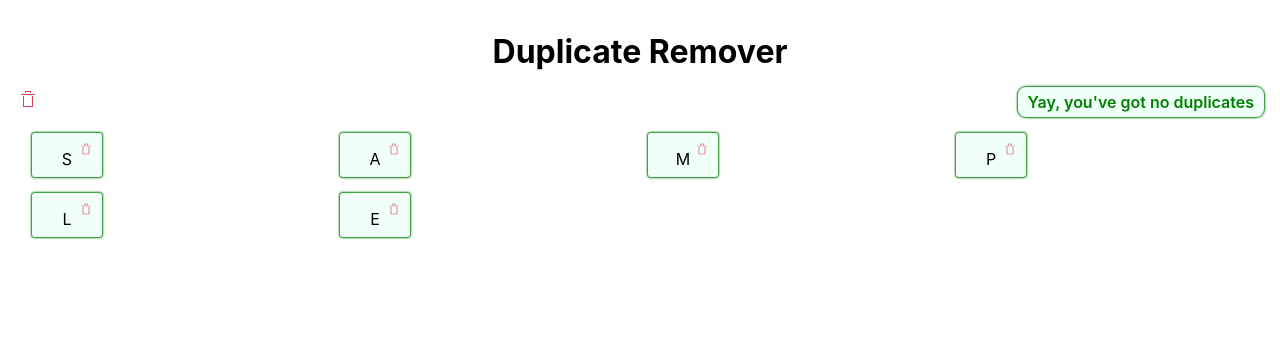
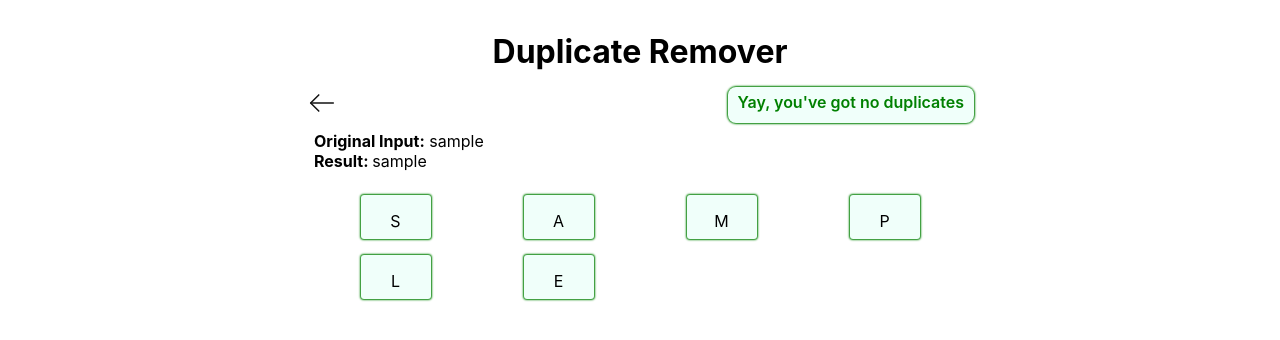
Before and after one commit to HousewareHQ/frontend-engineering-octernship, a React (Create React App) app in the folder app/: page / in a window 1280 px wide. Both pictures are taken after typing "Sample" into the empty fields and a click on the input "submit". Shown: the top 340 px of the page. Built offline with nearby package versions, Linux system fonts and the light colour scheme; the HTML template or start-up script is replaced by a standard one.

Commit message:
feat: added icon and built success header

```diff
--- a/app/src/App.css
+++ b/app/src/App.css
@@ -6,6 +6,8 @@
 
 .App {
   padding: 2rem 1rem;
+  max-width: 700px;
+  margin: auto;
 }
 
 h1 {
@@ -40,6 +42,7 @@ small {
 .output {
   display: grid;
   grid-template-columns: repeat(4, 1fr);
+  justify-items: center;
   padding: 1rem;
   gap: 1rem;
 }
@@ -77,13 +80,25 @@ small {
   border: none;
   width: 16px;
   height: 16px;
+  opacity: 0;
+  transition: all 0.2s;
+}
+
+.card:hover .btn-delete {
+  opacity: 1;
 }
 
 .btn-delete:hover {
   filter: saturate(200);
   cursor: pointer;
+  transform: scale(1.1);
 }
 
 .btn-delete img {
   width: 100%;
 }
+
+.message {
+  min-height: 40px;
+  padding: 0.5rem;
+}
--- a/app/src/App.js
+++ b/app/src/App.js
@@ -5,6 +5,7 @@ import { useState } from "react";
 
 function App() {
   const [input, setInput] = useState("");
+  const [originalInput, setOriginalInput] = useState("");
   const [output, setOutput] = useState([]);
 
   return (
@@ -14,12 +15,23 @@ function App() {
         <Route
           path="/"
           element={
-            <Input input={input} setInput={setInput} setOutput={setOutput} />
+            <Input
+              input={input}
+              setInput={setInput}
+              setOutput={setOutput}
+              setOriginalInput={setOriginalInput}
+            />
           }
         />
         <Route
           path="/result"
-          element={<Output output={output} setOutput={setOutput} />}
+          element={
+            <Output
+              output={output}
+              setOutput={setOutput}
+              originalInput={originalInput}
+            />
+          }
         />
       </Routes>
     </div>
--- a/app/src/Routes.js
+++ b/app/src/Routes.js
@@ -1,8 +1,9 @@
 import { useEffect, useState } from "react";
 import { Link, useNavigate } from "react-router-dom";
 import deleteIcon from "./assets/delete.svg";
+import backBtn from "./assets/arrow-right.svg";
 
-export const Input = ({ input, setInput, setOutput }) => {
+export const Input = ({ input, setInput, setOutput, setOriginalInput }) => {
   const [error, setError] = useState(null);
   const navigate = useNavigate();
 
@@ -30,6 +31,7 @@ export const Input = ({ input, setInput, setOutput }) => {
       return;
     }
     setOutput(data);
+    setOriginalInput(input.toLowerCase());
     setInput("");
     navigate("result");
   };
@@ -48,7 +50,7 @@ export const Input = ({ input, setInput, setOutput }) => {
   );
 };
 
-export const Output = ({ output, setOutput }) => {
+export const Output = ({ output, setOutput, originalInput }) => {
   const [success, setSuccess] = useState(null);
   const navigate = useNavigate();
   useEffect(() => {
@@ -60,12 +62,6 @@ export const Output = ({ output, setOutput }) => {
     }
     // eslint-disable-next-line react-hooks/exhaustive-deps
   }, [output]);
-
-  // useEffect(() => {
-  //   setTimeout(() => {
-  //     setSuccess("");
-  //   }, 3000);
-  // }, [success]);
 
   const handleDelete = (letter, idx) => {
     const newOutput = output.filter((i, id) =>
@@ -88,24 +84,36 @@ export const Output = ({ output, setOutput }) => {
   const styleDuplicate = (i) => {
     const similar = output.filter((e) => e === i);
 
-    if (similar.length > 1)
-      return {
-        background: "#f9e3c1",
-      };
-
-    return {
-      background: "rgb(240, 255, 250)",
-    };
+    return similar.length > 1
+      ? {
+          background: "rgb(255 67 67)",
+        }
+      : {
+          background: "rgb(240, 255, 250)",
+        };
   };
 
   return (
     <>
       <div className="top">
         <Link to="/" className="back-btn">
-          <img src={deleteIcon} alt="" />
+          <img src={backBtn} alt="" />
         </Link>
 
         {success && <p className="success">{success}</p>}
+      </div>
+
+      <div className="message">
+        {success && (
+          <>
+            <p>
+              <b>Original Input:</b> {originalInput}
+            </p>
+            <p>
+              <b>Result: </b> {output.join("")}
+            </p>
+          </>
+        )}
       </div>
 
       <div className="output">
```
Also changed, not shown: app/src/assets/arrow-right.svg (added), app/src/assets/delete.svg.
